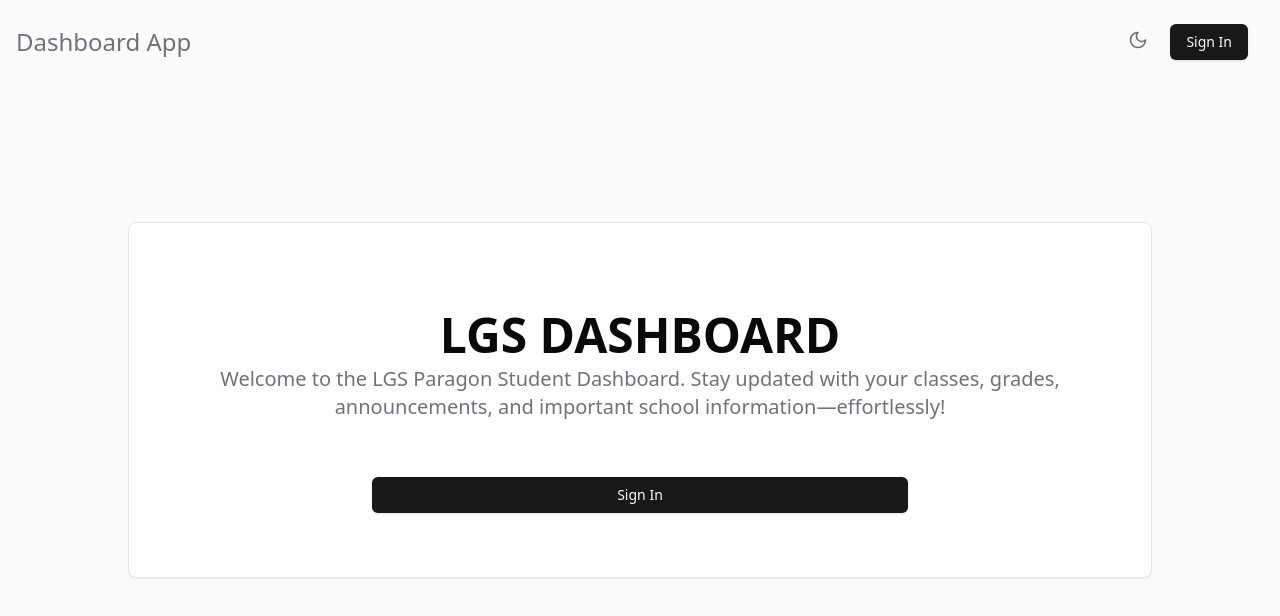
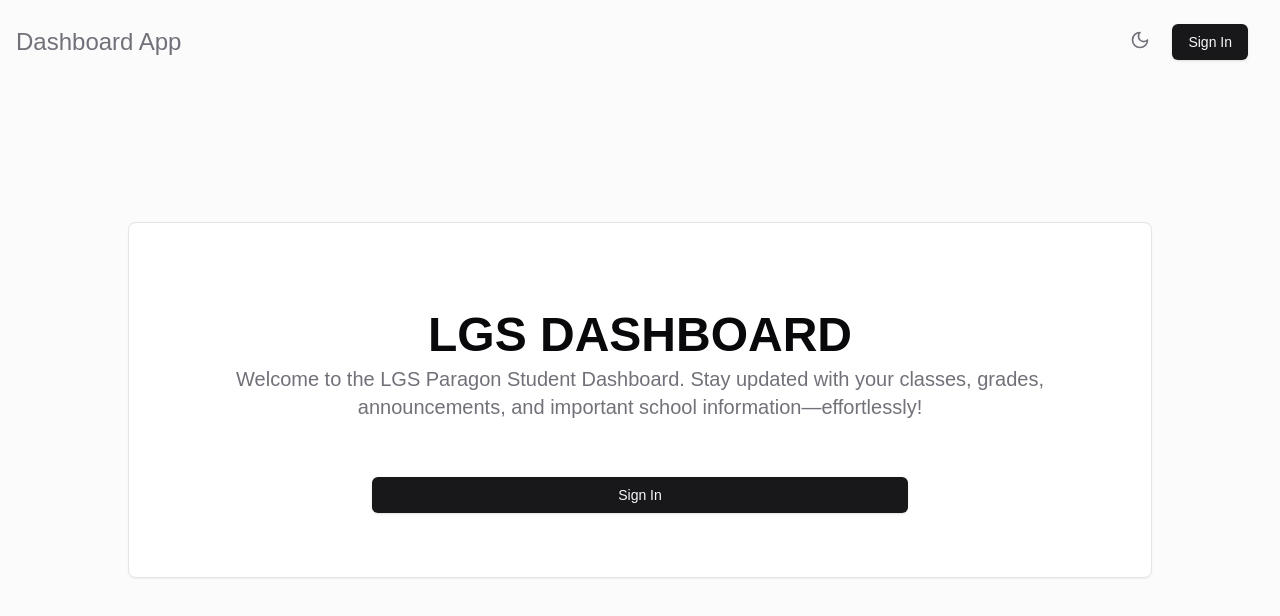
Before and after one commit to mohsinziia/lgsmanagementsystem, a Next.js app: page / in a window 1280 px wide. Shown: the top 616 px of the page. Built offline with nearby package versions, Linux system fonts and the light colour scheme; no server answers.

Commit message:
Fix font change feature

```diff
--- a/src/app/(app)/dashboard/@settings/@appearance/page.tsx
+++ b/src/app/(app)/dashboard/@settings/@appearance/page.tsx
@@ -47,15 +47,15 @@ const AppearancePage = () => {
     }
   }, [theme]);
 
-  useEffect(() => {
-    const actualFontClassName = `font-${font}`;
-    document.body.classList.add(actualFontClassName);
-    document.body.classList.remove(
-      ...fontClasses.filter(
-        (fontElement: string) => fontElement !== actualFontClassName
-      )
-    );
-  }, [font]);
+  // useEffect(() => {
+  //   const actualFontClassName = `font-${font}`;
+  //   document.body.classList.add(actualFontClassName);
+  //   document.body.classList.remove(
+  //     ...fontClasses.filter(
+  //       (fontElement: string) => fontElement !== actualFontClassName
+  //     )
+  //   );
+  // }, [font]);
 
   const setAppearance = (newTheme: Theme, newFont: Font) => {
     dispatch(setAppAppearance({ theme: newTheme, font: newFont }));
--- a/src/app/layout.tsx
+++ b/src/app/layout.tsx
@@ -10,6 +10,7 @@ import "./globals.css";
 import Navbar from "@/components/ui/custom/Navbar";
 import { cookies } from "next/headers";
 import { Font, Theme } from "@/lib/appearanceSlice";
+import FontWrapper from "@/components/ui/FontWrapper";
 
 const geistSans = localFont({
   src: "./fonts/GeistVF.woff",
@@ -60,7 +61,9 @@ export default function RootLayout({
         className={`${geistSans.variable} ${geistMono.variable} relative ${interFont.variable} ${manropeFont.variable} ${poppinsFont.variable} antialiased `}
       >
         <StoreProvider initialTheme={theme} initialFont={font}>
-          <AuthProvider>{children}</AuthProvider>
+          <FontWrapper>
+            <AuthProvider>{children}</AuthProvider>
+          </FontWrapper>
         </StoreProvider>
       </body>
     </html>
--- /dev/null
+++ b/src/components/ui/FontWrapper.tsx
@@ -0,0 +1,19 @@
+"use client";
+import { useAppSelector } from "@/lib/hooks";
+import { RootState } from "@/lib/store";
+import React, { useState } from "react";
+
+const fontMap = {
+  arial: "font-arial",
+  inter: "font-inter",
+  manrope: "font-manrope",
+  poppins: "font-poppins",
+};
+
+const FontWrapper = ({ children }: { children: React.ReactNode }) => {
+  const font = useAppSelector((state: RootState) => state.appearanceStore.font);
+
+  return <div className={`${fontMap[font]}`}>{children}</div>;
+};
+
+export default FontWrapper;
--- a/src/components/ui/custom/FontComponent.tsx
+++ b/src/components/ui/custom/FontComponent.tsx
@@ -8,14 +8,14 @@ const FontComponent = () => {
   const { font } = useAppSelector((state: RootState) => state.appearanceStore);
 
   useEffect(() => {
-    const actualFontClassName = `font-${font}`;
-    document.body.classList.add(actualFontClassName);
-    document.body.classList.remove(
-      ...fontClasses.filter(
-        (fontElement: string) => fontElement !== actualFontClassName
-      )
-    );
-    console.log(`ActualFontClassName: ${actualFontClassName}`);
+    // const actualFontClassName = `font-${font}`;
+    // document.body.classList.add(actualFontClassName);
+    // document.body.classList.remove(
+    //   ...fontClasses.filter(
+    //     (fontElement: string) => fontElement !== actualFontClassName
+    //   )
+    // );
+    // console.log(`ActualFontClassName: ${actualFontClassName}`);
   }, [font]);
 
   return <></>;
```
